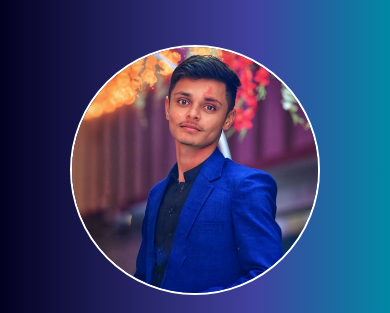
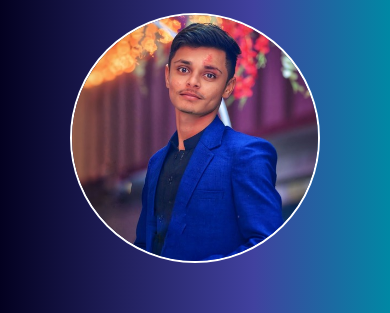
Before and after one commit to KaranKumar05/P-folio, a plain HTML site: page index.html in a window 390 px wide. Shown: the part 80-393 px from the top of the page. Drawn offline with nearby package versions, Linux system fonts and the light colour scheme.

Commit message:
height of home section

```diff
--- a/css/qurey.css
+++ b/css/qurey.css
@@ -161,7 +161,7 @@
 @media (max-width: 620px) {
   .home_section {
     flex-direction: column;
-    height: 65em;
+    height: 60em;
     justify-content: center;
     row-gap: 2em;
   }
```
